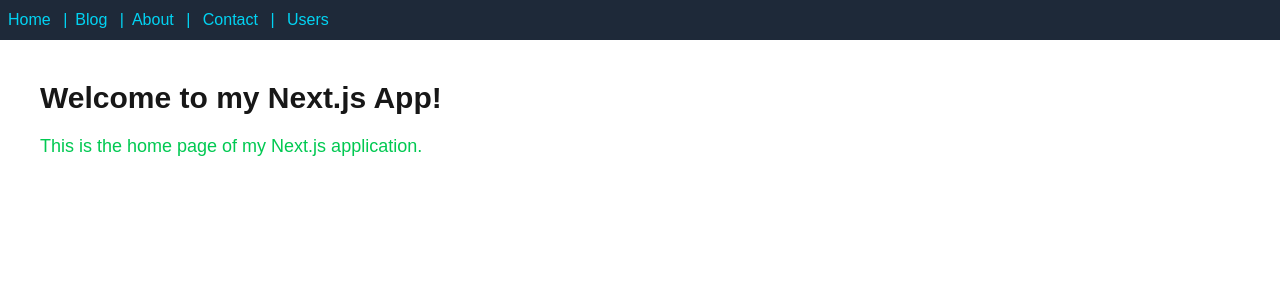
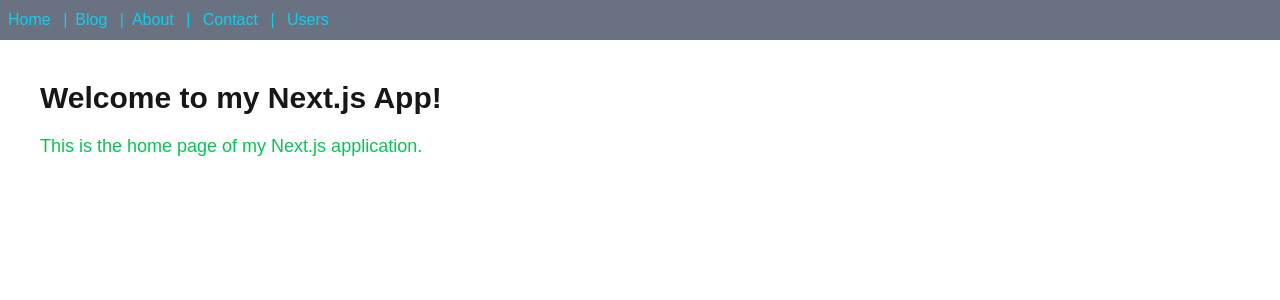
Before and after one commit to abmmejbha/NextJS_journey, a Next.js app in the folder my-app/: page / in a window 1280 px wide. Shown: the top 300 px of the page. Built offline with nearby package versions, Linux system fonts and the light colour scheme.

Commit message:
fixed  loading page.js

```diff
--- a/my-app/src/app/layout.js
+++ b/my-app/src/app/layout.js
@@ -6,7 +6,7 @@ export default function RootLayout({ children}) {
   return (
     <html lang="en">
       <body>
-        <nav className="bg-gray-800 text-cyan-400 p-2">
+        <nav className="bg-gray-500 text-cyan-400 p-2">
 
           <Link href="/">Home</Link> <span className="mx-2">|</span>
           <Link href="/blog">Blog</Link> <span className="mx-2">|</span>
--- a/my-app/src/app/users/loading.js
+++ b/my-app/src/app/users/loading.js
@@ -1,9 +1,9 @@
 export default function loading() {
     return (
-        <dev className="felx items-center justify-center min-h-screen">
+        <div className="felx items-center justify-center min-h-screen">
             <div className="animate-spin rounded-full h-12 w-12 border-b-2 border-blue-500 ">
                 <h2 className="ml-4 text-semibold">Loading users...</h2>
             </div>
-        </dev>
+        </div>
     )
 }
```
